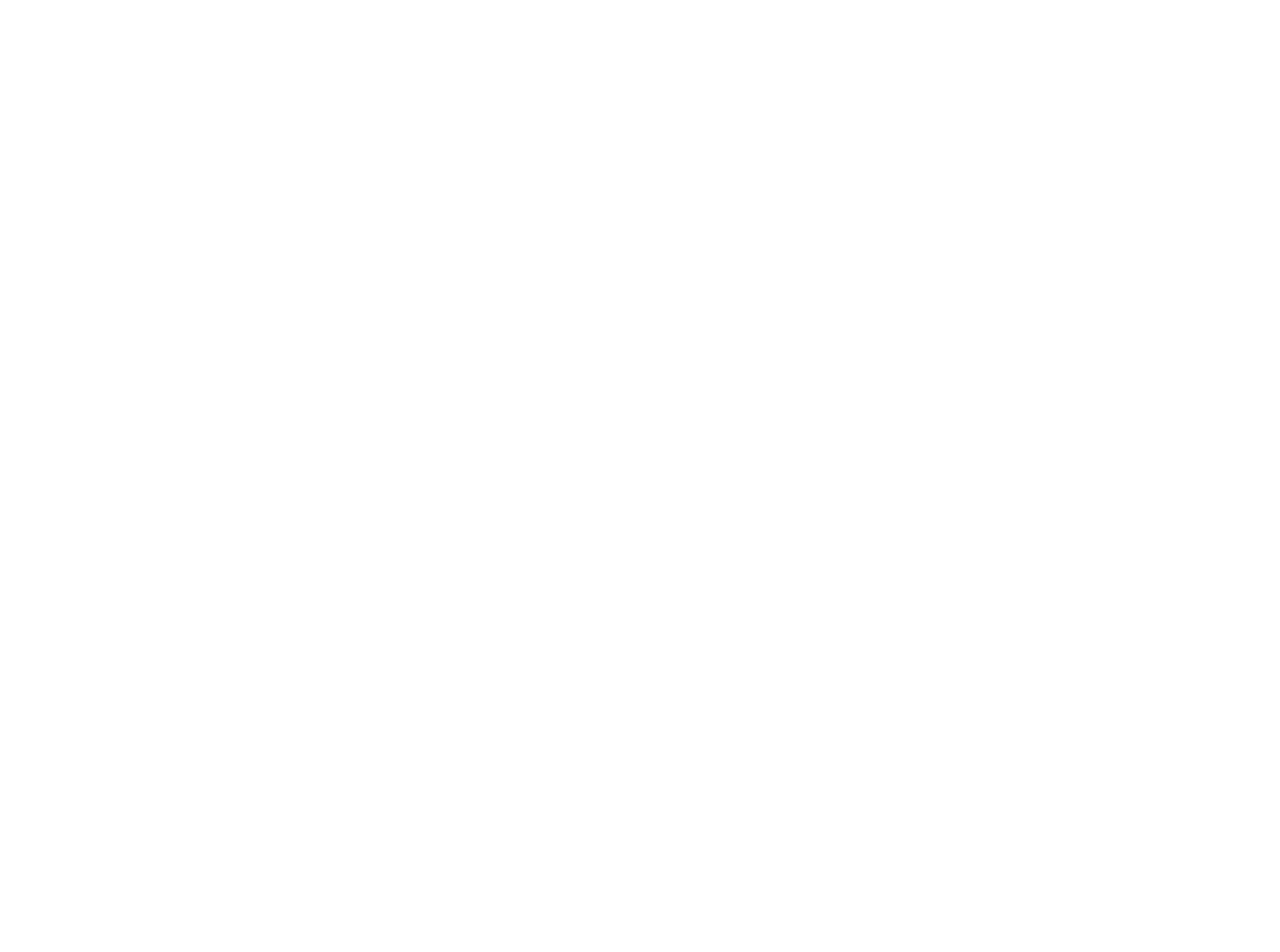
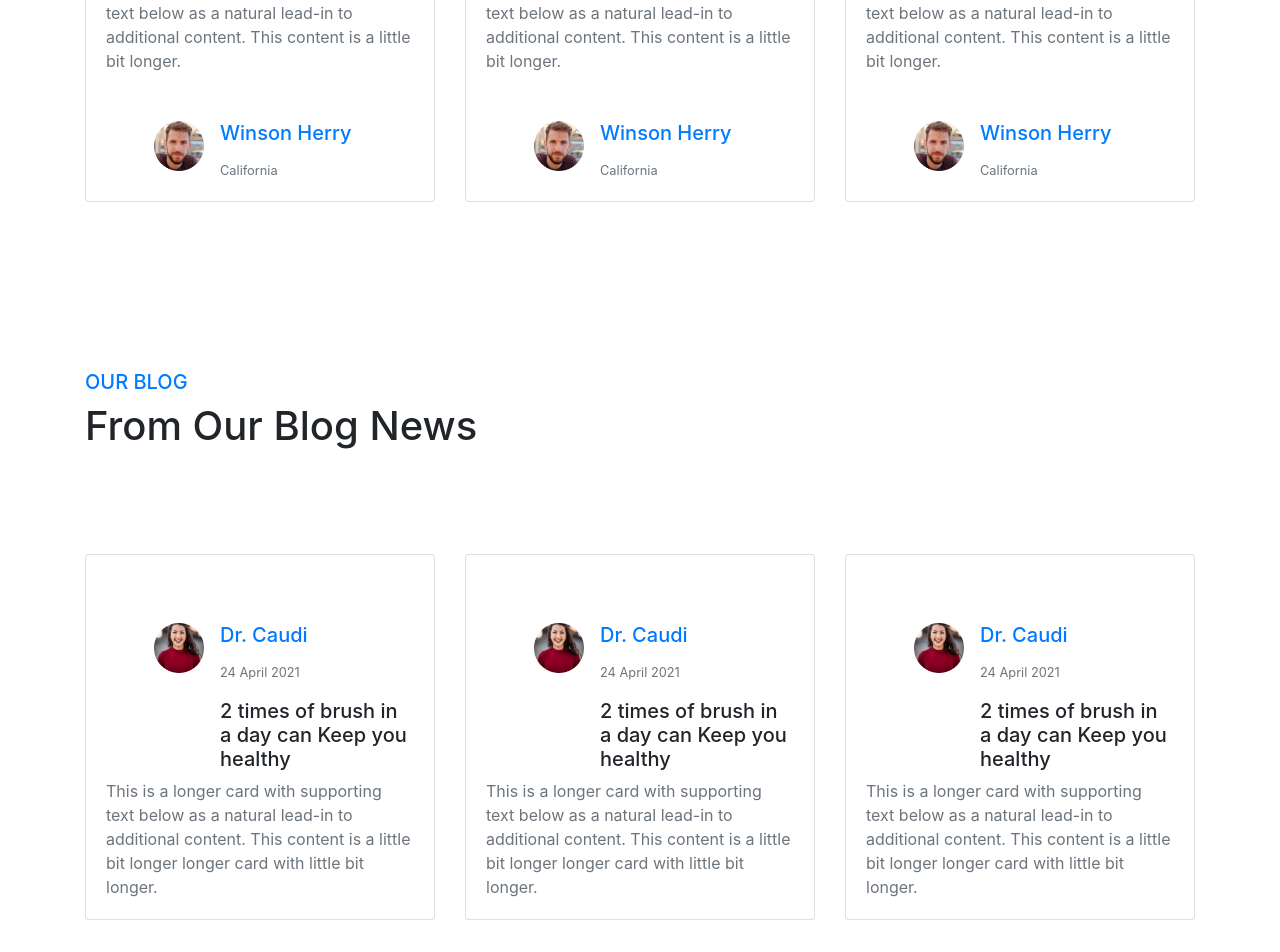
Before and after one commit to Tareq-dev/doctors-portal, a React (Create React App) app: page / in a window 1280 px wide. Shown: the part 2900-3852 px from the top of the page. Before the commit the page ends 2538 px from the top, so only its background shows below. Built offline with nearby package versions, Linux system fonts and the light colour scheme.

Commit message:
Testimonial and blog section done

```diff
--- /dev/null
+++ b/src/components/BlogPost/BlogPost.js
@@ -0,0 +1,27 @@
+import React from 'react';
+
+const BlogPost = ({blog}) => {
+
+     return (
+          <div class="card">
+          <div class="card-body">
+          <div className="d-flex mt-5 ml-5">
+          <div className="mr-3"><img style={{height:'50px', width:'50px'}} src={blog.img} class="" alt="..."/></div>
+          <div>
+          <h5 class="card-title text-primary">{blog.name}</h5>
+          <p class="card-text py-0"><small class="text-muted">{blog.date}</small></p>
+          <div className="m-0">
+          <h5>{blog.title}</h5>
+          </div>
+
+          </div>
+          </div>
+          <p class="card-text text-secondary">This is a longer card with supporting text below as a natural
+          lead-in to additional content. This content is a little bit longer longer card with
+          little bit longer.</p>
+          </div>
+          </div>
+     );
+};
+
+export default BlogPost;
--- /dev/null
+++ b/src/components/BlogPost/Blogs.js
@@ -0,0 +1,48 @@
+import React from 'react';
+import BlogPost from './BlogPost';
+import Female from '../../images/people-2.png';
+
+const blogData=[
+     {
+          name:"Dr. Caudi",
+          date: "24 April 2021",
+          title: "2 times of brush in a day can Keep you healthy",
+          img: Female ,
+          descriptor: "This is a longer card with supporting text below as a natural text below as a natural text below as a natural text below as a natural text below as a natural "
+     },
+     {
+          name:"Dr. Caudi",
+          date: "24 April 2021",
+          title: "2 times of brush in a day can Keep you healthy",
+          img: Female ,
+          descriptor: "This is a longer card with supporting text below as a natural text below as a natural text below as a natural text below as a natural text below as a natural "
+     },
+     {
+          name:"Dr. Caudi",
+          date: "24 April 2021",
+          title: "2 times of brush in a day can Keep you healthy",
+          img: Female ,
+          descriptor: "This is a longer card with supporting text below as a natural text below as a natural text below as a natural text below as a natural text below as a natural "
+     }
+]
+
+const Blogs = () => {
+     return (
+        <section className="testimonial my-4 py-4">
+        <div className="container">
+        <div className="my-5 py-5">
+        <h5 className="text-primary">OUR BLOG</h5>
+        <h1>From Our Blog News</h1>
+        </div>
+        <div class="card-deck">
+
+          {
+               blogData.map(blog=><BlogPost blog={blog}></BlogPost>)
+          }
+        </div>
+        </div>
+        </section>
+     );
+};
+
+export default Blogs;
--- a/src/components/Home/Home/Home.js
+++ b/src/components/Home/Home/Home.js
@@ -1,6 +1,8 @@
 import React from 'react';
+import Blogs from '../../BlogPost/Blogs';
 import Feature from '../../Feature/Feature';
 import MakeAppointment from '../../MakeAppointment/MakeAppointment';
+import Testimonial from '../../Testimonial/Testimonial';
 import Header from '../Header/Header';
 import Services from '../Services/Services';
 
@@ -11,6 +13,8 @@
                <Services></Services>
                <Feature></Feature>
                <MakeAppointment></MakeAppointment>
+               <Testimonial></Testimonial>
+               <Blogs></Blogs>
           </div>
      );
 };
--- a/src/components/Home/ServicesData/ServicesDetails.js
+++ b/src/components/Home/ServicesData/ServicesDetails.js
@@ -1,6 +1,9 @@
 import React from 'react';
 
 const ServicesDetails = ({service}) => {
+
+
+
      return (
           <div className="col-md-4 text-center">
           <img style={{height:'70px'}} src={service.img} alt="" />
--- /dev/null
+++ b/src/components/Testimonial/Testimonial.js
@@ -0,0 +1,43 @@
+import React from 'react';
+import People from'../../images/people-1.png';
+import TestimonialDetails from './TestimonialDetails/TestimonialDetails';
+
+const patientData =[
+     {
+          comment : "It is long established that by the readable content of a lot layout. The point pf using lorem a more-or-less normal distribution to using the content here",
+          img: People,
+          name:"Winson Herry",
+          address: "California"
+     },
+     {
+          comment : "It is long established that by the readable content of a lot layout. The point pf using lorem a more-or-less normal distribution to using the content here",
+          img: People,
+          name:"Winson Herry",
+          address: "California"
+     },{
+          comment : "It is long established that by the readable content of a lot layout. The point pf using lorem a more-or-less normal distribution to using the content here",
+          img: People,
+          name:"Winson Herry",
+          address: "California"
+     }
+]
+const Testimonial = () => {
+     return (
+        <section className="testimonial my-4 py-4">
+        <div className="container">
+        <div className="my-5 py-5">
+        <h5 className="text-primary">TESTIMONIAL</h5>
+        <h1>What's Our Patients <br/> Says</h1>
+        </div>
+        <div class="card-deck">
+
+          {
+               patientData.map(testimonial=><TestimonialDetails testimonial={testimonial}></TestimonialDetails>)
+          }
+        </div>
+        </div>
+        </section>
+     );
+};
+
+export default Testimonial;
--- /dev/null
+++ b/src/components/Testimonial/TestimonialDetails/TestimonialDetails.js
@@ -0,0 +1,23 @@
+import React from 'react';
+
+const TestimonialDetails = ({testimonial}) => {
+
+            return (
+         <div class="card">
+         <div class="card-body">
+         <p class="card-text text-secondary">This is a longer card with supporting text below as a natural
+         lead-in to additional content. This content is a little bit longer longer card with
+         supporting text below as a natural lead-in to additional content. This content is a little bit longer.</p>
+         <div className="d-flex mt-5 ml-5">
+         <div className="mr-3"><img style={{height:'50px', width:'50px'}} src={testimonial.img} class="" alt="..."/></div>
+         <div>
+         <h5 class="card-title text-primary">{testimonial.name}</h5>
+         <p class="card-text"><small class="text-muted">{testimonial.address}</small></p>
+         </div>
+         </div>
+         </div>
+         </div>
+     );
+};
+
+export default TestimonialDetails;
```
